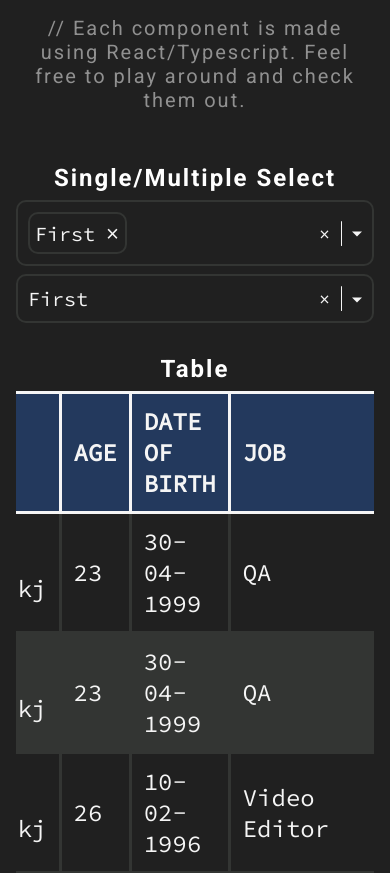
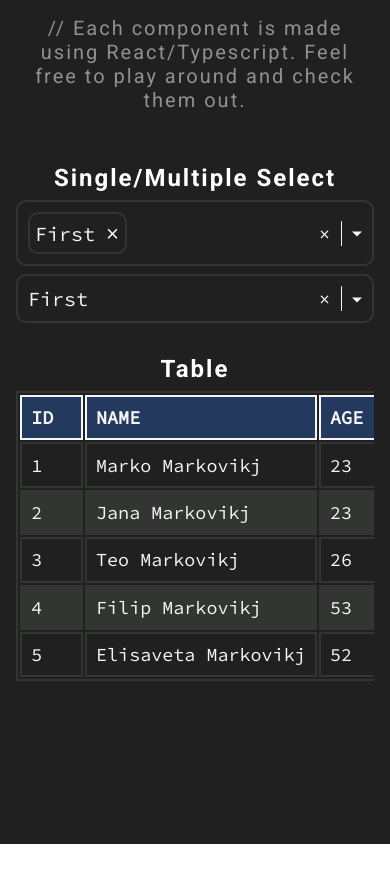
Before and after one commit to KralMarko123/custom-components, a React (Create React App) app: page / in a window 390 px wide. Shown: the top 873 px of the page. After the commit the page ends 844 px from the top, so only its background shows below. Built offline with nearby package versions, Linux system fonts and the light colour scheme.

Commit message:
added filtering to table

```diff
--- a/src/components/Table/Table.css
+++ b/src/components/Table/Table.css
@@ -14,7 +14,7 @@
 	--table-font-size: 1.5em;
 
 	/**WIDTHS & HEIGHTS*/
-	--table-width: 100%;
+	--table-width: fit-content;
 
 	/**UTILITY*/
 	--table-border: solid 0.125em var(--dark);
@@ -23,12 +23,10 @@
 
 .table__container {
 	width: var(--table-width);
+	max-width: 100%;
+	max-height: 30em;
 
-	display: flex;
-	justify-content: center;
-	align-items: center;
-
-	overflow-x: auto;
+	overflow: auto;
 }
 
 .table {
@@ -41,21 +39,51 @@
 .table__header__cell,
 .table__cell {
 	border: var(--table-border);
-	border-collapse: collapse;
 }
 
 .table__header__cell,
 .table__cell {
+	padding: var(--cell-padding);
 	text-align: start;
-	padding: var(--cell-padding);
+	white-space: nowrap;
 }
 
 .table__header__cell {
+	position: relative;
 	background-color: var(--dark-accent);
+	border: var(--table-border);
 	border-color: var(--text-color);
+
+	padding-right: 1.5em;
 
 	text-transform: uppercase;
 	cursor: pointer;
+}
+
+.table__header__cell.ascending::after {
+	content: "";
+	position: absolute;
+	top: 50%;
+	right: 10px;
+	display: inline-block;
+
+	padding: 3px;
+	border: solid var(--text-color);
+	border-width: 0 3px 3px 0;
+	transform: translateY(-50%) rotate(-135deg);
+}
+
+.table__header__cell.descending::after {
+	content: "";
+	position: absolute;
+	top: 50%;
+	right: 10px;
+	display: inline-block;
+
+	padding: 3px;
+	border: solid var(--text-color);
+	border-width: 0 3px 3px 0;
+	transform: translateY(-50%) rotate(45deg);
 }
 
 .table__header__cell:hover,
@@ -66,3 +94,17 @@
 .table__row.striped .table__cell {
 	background-color: var(--dark);
 }
+
+@media (min-width: 768px) and (max-width: 1199px) {
+	:root {
+		/**TEXT*/
+		--table-font-size: 1.35em;
+	}
+}
+
+@media (max-width: 767px) {
+	:root {
+		/**TEXT*/
+		--table-font-size: 1.15em;
+	}
+}
--- a/src/components/Table/Table.tsx
+++ b/src/components/Table/Table.tsx
@@ -1,13 +1,13 @@
-import { useState, useRef } from "react";
+import { useState, useEffect } from "react";
 import { TableProps } from "./TableTypes";
 import "./Table.css";
 
 const Table = ({ data, striped }: TableProps) => {
+	const [headers, setHeaders] = useState<Array<any>>([]);
 	const [entries, setEntries] = useState(data.entries);
-	const headerRef = useRef<HTMLTableCellElement>(null);
 
 	const areHeadersEmpty = () => {
-		return data.headers.length === 0;
+		return headers.length === 0;
 	};
 
 	const areEntriesEmpty = () => {
@@ -15,8 +15,7 @@ const Table = ({ data, striped }: TableProps) => {
 	};
 
 	const sortAscending = (index: number) => {
-		headerRef.current?.classList.remove("desc");
-		headerRef.current?.classList.add("asc");
+		headers[index].sortOrder = "ascending";
 		setEntries([
 			...entries.sort((a, b) => {
 				if (b[index] < a[index]) return 1;
@@ -26,8 +25,7 @@ const Table = ({ data, striped }: TableProps) => {
 	};
 
 	const sortDescending = (index: number) => {
-		headerRef.current?.classList.remove("asc");
-		headerRef.current?.classList.add("desc");
+		headers[index].sortOrder = "descending";
 		setEntries([
 			...entries.sort((a, b) => {
 				if (b[index] > a[index]) return 1;
@@ -37,12 +35,25 @@ const Table = ({ data, striped }: TableProps) => {
 	};
 
 	const handleHeaderClick = (index: number) => {
-		if (headerRef.current?.classList.contains("asc")) {
+		headers.forEach((h, i) => (index !== i ? (h.sortOrder = "") : null));
+
+		if (headers[index].sortOrder === "ascending") {
 			sortDescending(index);
-		} else if (headerRef.current?.classList.contains("desc")) {
+		} else if (headers[index].sortOrder === "descending") {
 			sortAscending(index);
 		} else sortAscending(index);
 	};
+
+	useEffect(() => {
+		const generateHeaders = () => {
+			let headerArray: {}[] = [];
+			data.headers.forEach((h) => {
+				headerArray.push({ header: h, sortOrder: "" });
+			});
+			setHeaders(headerArray);
+		};
+		generateHeaders();
+	}, []);
 
 	return (
 		<div className="table__container">
@@ -50,18 +61,19 @@ const Table = ({ data, striped }: TableProps) => {
 				<thead className="table__header">
 					<tr className="table__row">
 						{!areHeadersEmpty() ? (
-							data.headers.map((h, index) => (
+							headers.map((h, index) => (
 								<th
-									key={h}
-									className="table__header__cell"
+									key={index}
+									className={`table__header__cell ${h.sortOrder}`}
 									onClick={() => handleHeaderClick(index)}
-									ref={headerRef}
 								>
-									{h}
+									{h.header}
 								</th>
 							))
 						) : (
-							<th className="empty__header">No Headers Present.</th>
+							<th className="empty__header" colSpan={100} style={{ textAlign: "center" }}>
+								No Headers Present.
+							</th>
 						)}
 					</tr>
 				</thead>
@@ -78,7 +90,9 @@ const Table = ({ data, striped }: TableProps) => {
 						))
 					) : (
 						<tr className="table__row empty__body">
-							<td className="table__cell">No Entries Present.</td>
+							<td className="table__cell" colSpan={100} style={{ textAlign: "center" }}>
+								No Entries Present.
+							</td>
 						</tr>
 					)}
 				</tbody>
```
